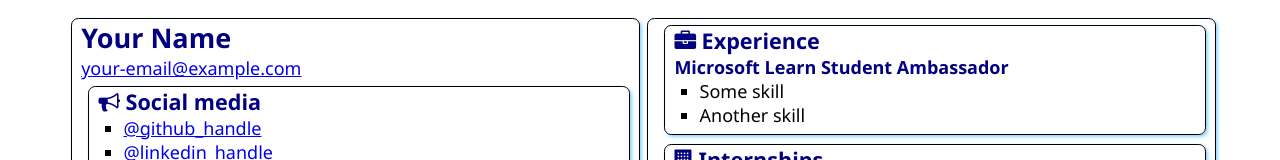
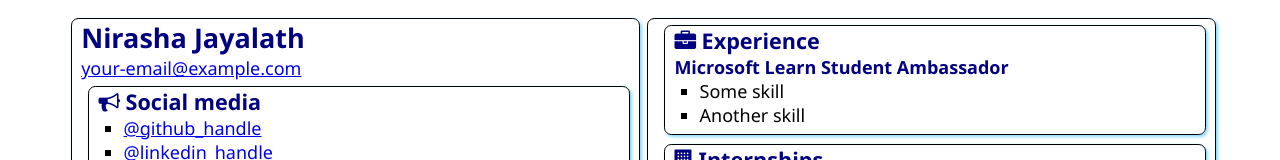
Before and after one commit to jayalath-jknr/SATechnicalOnboarding, a plain HTML site: page src/index.html in a window 1280 px wide. Shown: the top 160 px of the page. Drawn offline with Linux system fonts and the light colour scheme.

Commit message:
Added My Name
I added My name

```diff
--- a/src/index.html
+++ b/src/index.html
@@ -12,7 +12,7 @@
 <body>
     <main>
         <article class="box">
-            <h1>Your Name</h1>
+            <h1>Nirasha Jayalath</h1>
             <div><a href="mailto:your.email@example.com">your-email@example.com</a></div>
 
             <section class="box">
```
